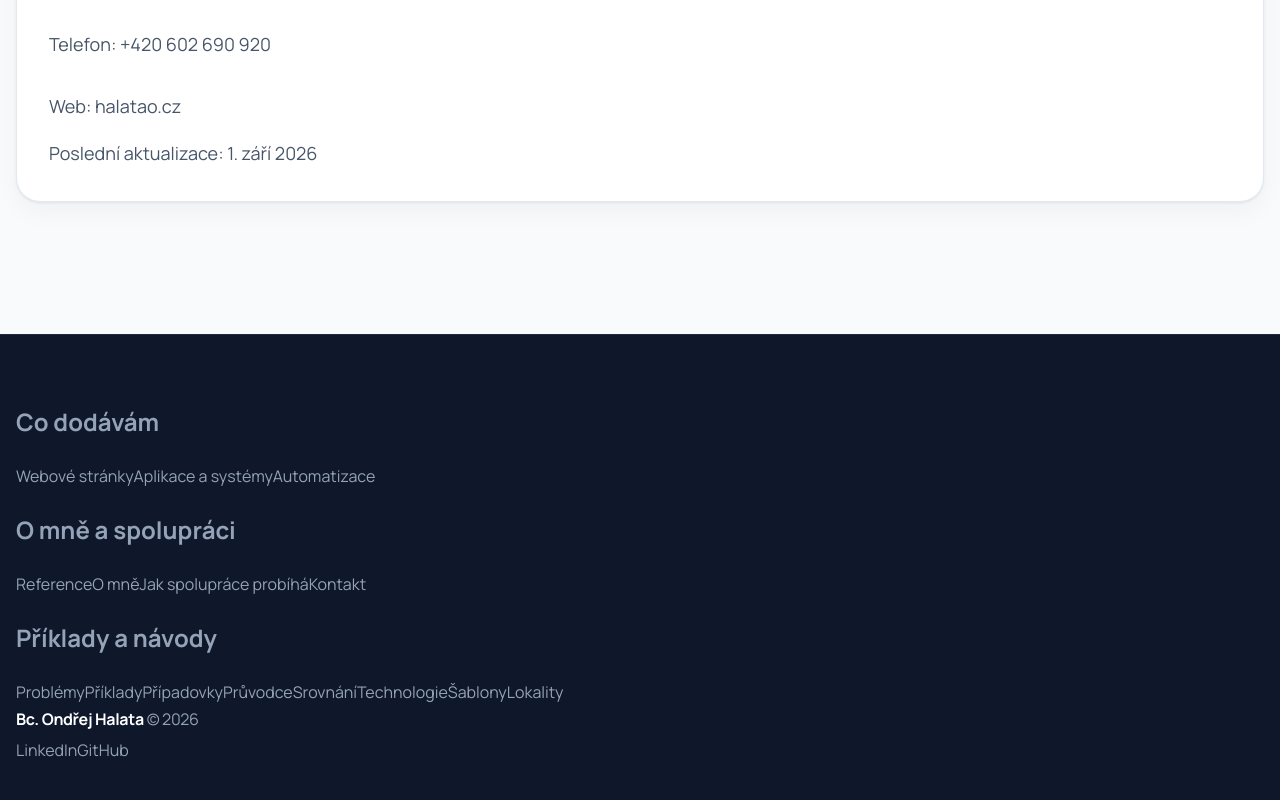
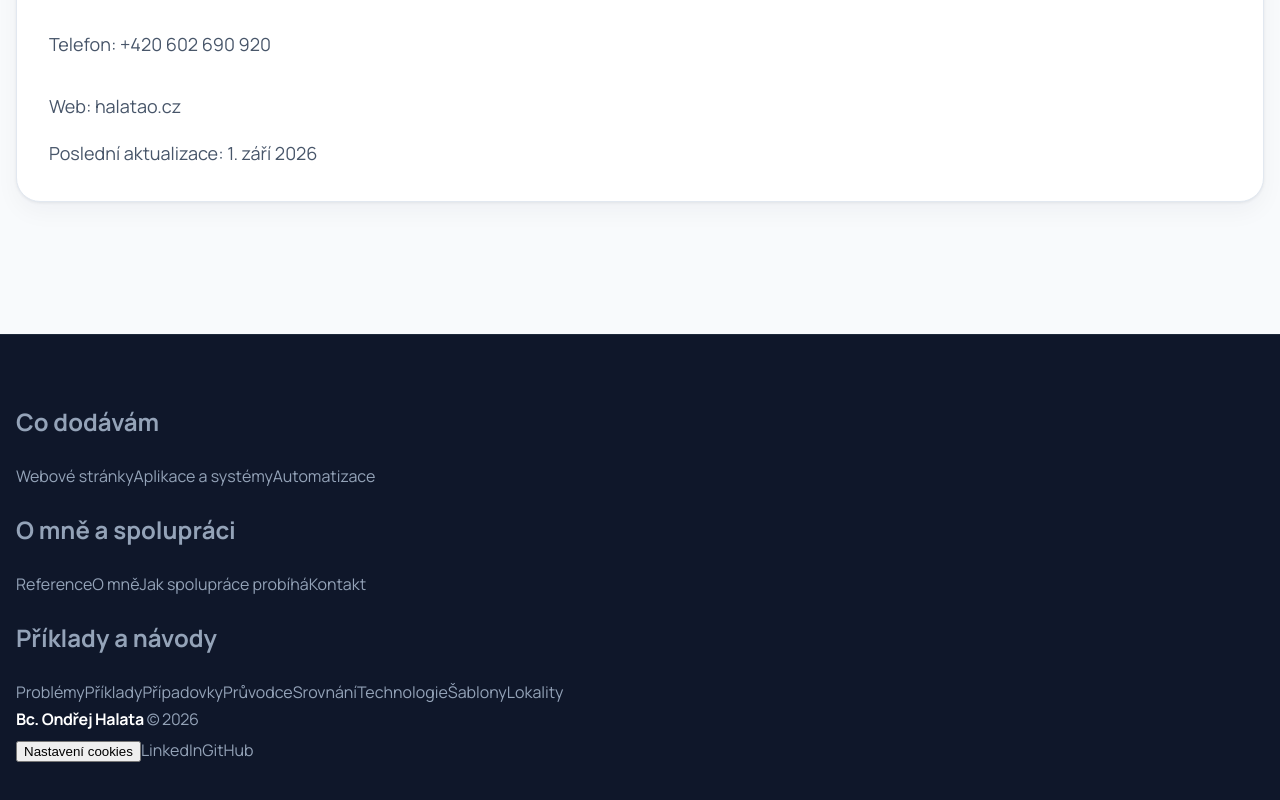
Before and after one commit to halatao/halatao, a Next.js app: page /data-deletion in a window 1280 px wide. Shown: the part 2374-3174 px from the top of the page. Built offline with nearby package versions, Linux system fonts and the light colour scheme.

Commit message:
Add cookie consent settings control

```diff
--- a/src/app/migration.css
+++ b/src/app/migration.css
@@ -1647,14 +1647,24 @@ body .footer-column h2 {
 }
 
 body .site-footer .footer-column a,
-body .site-footer .footer-socials a {
+body .site-footer .footer-socials a,
+body .site-footer .footer-cookie-button {
   color: #cbd5e1 !important;
   font-size: 0.95rem;
   line-height: 1.55;
 }
 
 body .site-footer .footer-column a:hover,
-body .site-footer .footer-socials a:hover { color: #ffffff !important; }
+body .site-footer .footer-socials a:hover,
+body .site-footer .footer-cookie-button:hover { color: #ffffff !important; }
+
+body .site-footer .footer-cookie-button {
+  padding: 0;
+  border: 0;
+  background: transparent;
+  cursor: pointer;
+  font: inherit;
+}
 
 body .footer-bottom {
   display: flex;
--- /dev/null
+++ b/src/components/CookieSettingsButton.tsx
@@ -0,0 +1,15 @@
+"use client";
+
+import type { Locale } from "@/content/types";
+
+export function CookieSettingsButton({ locale }: { locale: Locale }) {
+  function openSettings() {
+    window.Cookiebot?.renew?.();
+  }
+
+  return (
+    <button className="footer-cookie-button" onClick={openSettings} type="button">
+      {locale === "cs" ? "Nastavení cookies" : "Cookie settings"}
+    </button>
+  );
+}
--- a/src/components/SiteFooter.tsx
+++ b/src/components/SiteFooter.tsx
@@ -1,5 +1,6 @@
 import Link from "next/link";
 
+import { CookieSettingsButton } from "@/components/CookieSettingsButton";
 import type { LinkRecord, Locale } from "@/content/types";
 import { siteConfig } from "@/lib/site";
 
@@ -87,6 +88,7 @@ export function SiteFooter({ locale }: { locale: Locale }) {
       <div className="shell footer-bottom">
         <div className="footer-brand"><span>{siteConfig.displayName}</span> &copy; 2026</div>
         <div className="footer-socials">
+          <CookieSettingsButton locale={locale} />
           <Link href={siteConfig.linkedIn} target="_blank">
             LinkedIn
           </Link>
--- a/src/lib/analytics.ts
+++ b/src/lib/analytics.ts
@@ -27,6 +27,7 @@ declare global {
         marketing?: boolean;
         statistics?: boolean;
       };
+      renew?: () => void;
     };
     dataLayer?: Array<Record<string, unknown>>;
   }
```
